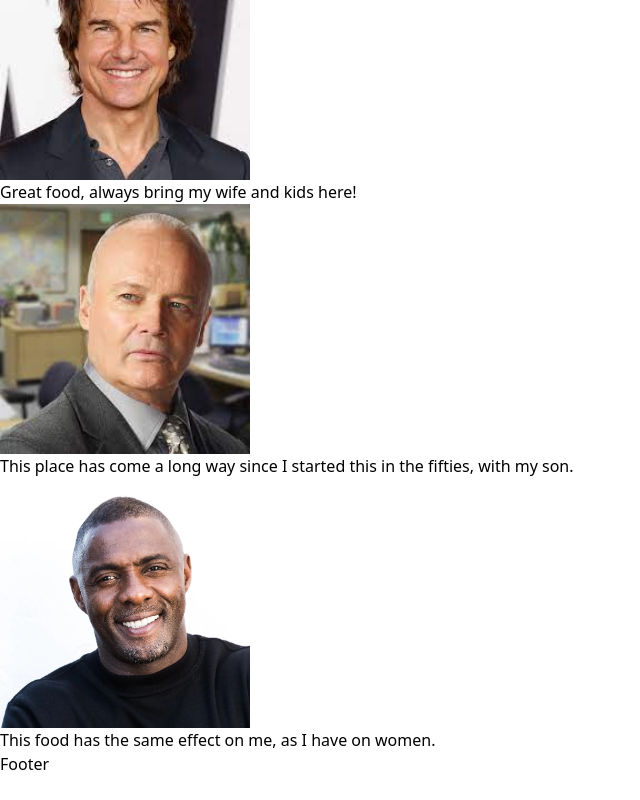
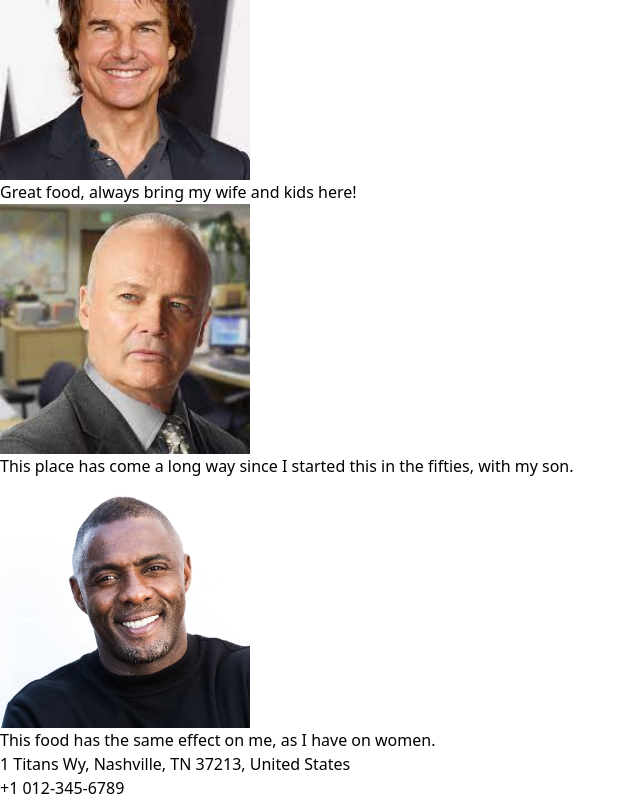
Before and after one commit to Neel-blvd/little-lemon, a React (Vite) app in the folder client/: page /booking in a window 1280 px wide. Shown: the part 391-1191 px from the top of the page, without its empty margins (0-640 px from the left). Before the commit the page ends 1167 px from the top, so only its background shows below. Built offline with nearby package versions, Linux system fonts and the light colour scheme.

Commit message:
Finish footer

```diff
--- a/client/src/components/Footer.jsx
+++ b/client/src/components/Footer.jsx
@@ -2,8 +2,13 @@
 
 function Footer() {
   return (
-    <div className='pt-10'>
-        Footer
+    <div className='mt-20 border-t text-lg'>
+        <p className='font-bold text-center pt-5 pb-2'>
+           1 Titans Wy, Nashville, TN 37213, United States
+        </p>
+        <p className='font-bold text-center pb-10'>
+          +1 012-345-6789
+        </p>
     </div>
   )
 }
--- a/client/src/components/Navbar.jsx
+++ b/client/src/components/Navbar.jsx
@@ -4,7 +4,7 @@
 
 function Navbar() {
   return (
-    <nav className='bg-black text-white'>
+    <nav className='bg-black text-white border-b'>
         <ul className='flex pl-5 p-2'>
             <Link to='/'>
                 <li>
```
